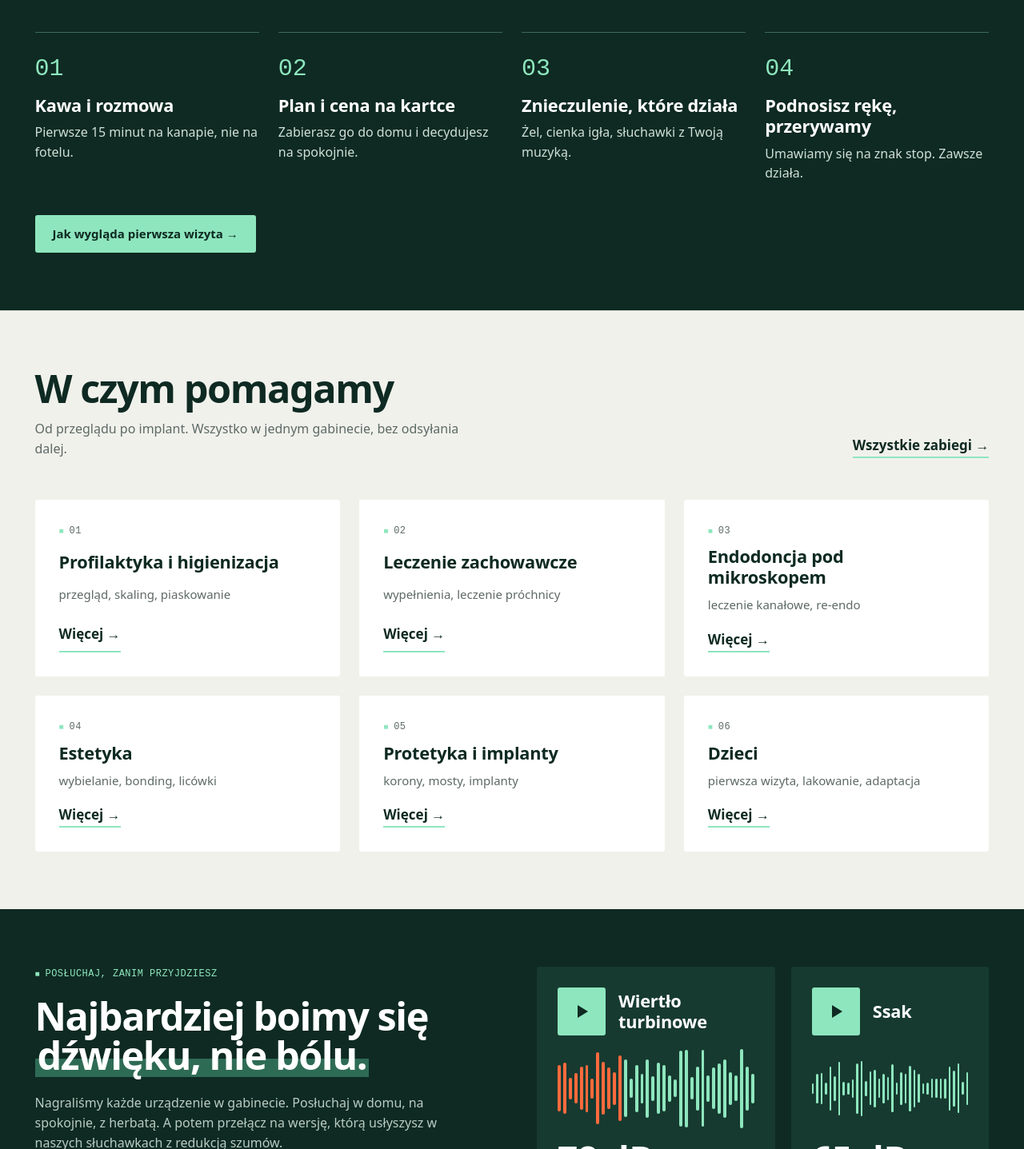
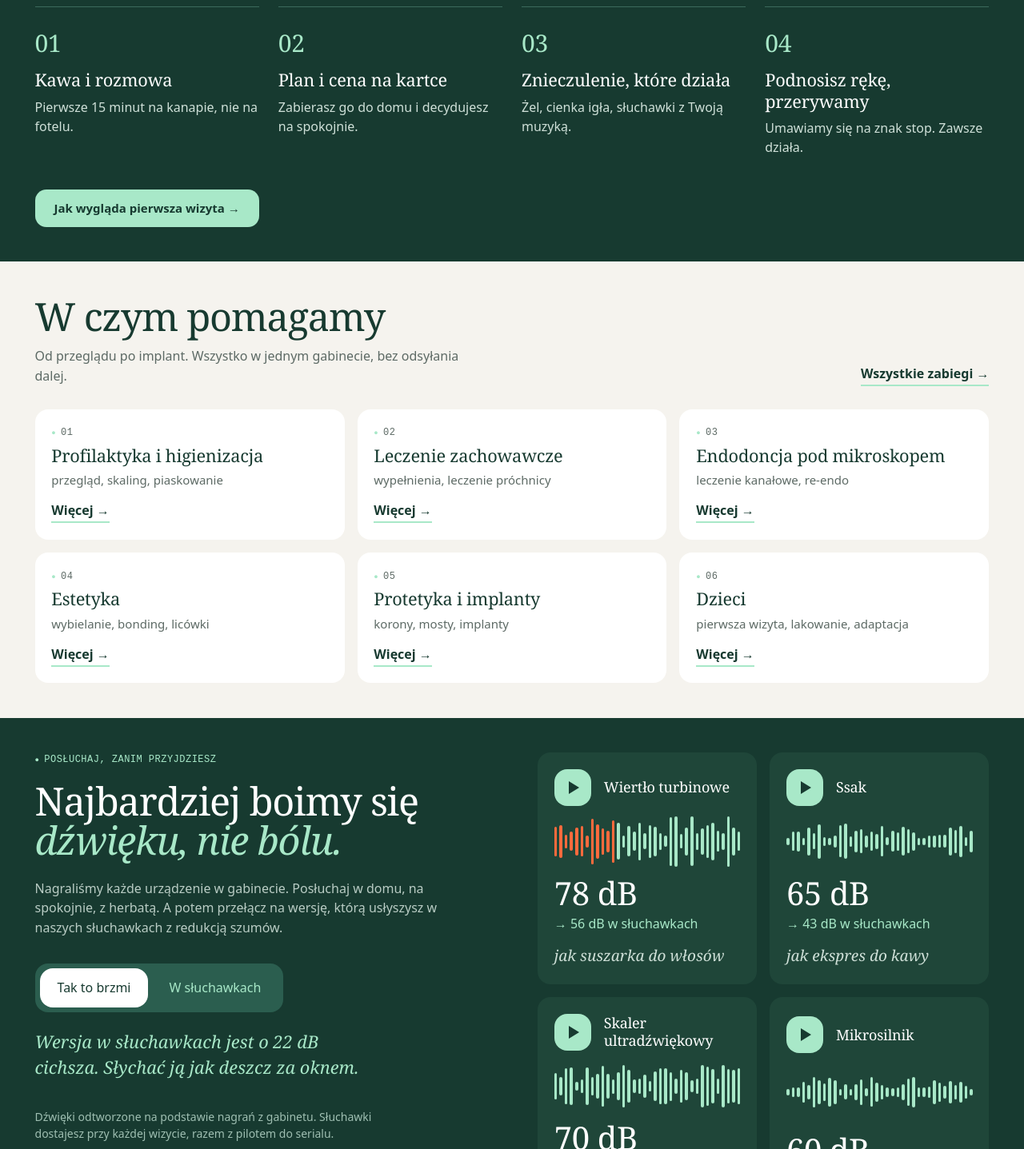
Before and after one commit to thepeerscollective/mieta, a Next.js app: page /mieta/ in a window 1280 px wide. Shown: the part 1353-2790 px from the top of the page at 80% size. Built offline with nearby package versions, Linux system fonts and the light colour scheme.

Commit message:
Fit every section to short laptop screens; softer mixed serif direction, new clinic gallery
Co-Authored-By: Claude Opus 5.5 <noreply@anthropic.com>
Claude-Session: https://claude.ai/code/session_01WbtRzhgL5VXSv96dk2bG6E

```diff
--- a/app/globals.css
+++ b/app/globals.css
@@ -1,6 +1,6 @@
 :root{
-  --bg:#F1F1EC; --paper:#FFFFFF; --ink:#0E2A22; --green:#0E2A22; --green-2:#163A30; --mint:#8EE6BE; --mint-l:#E3F4EA; --peach:#FF6A3D;
-  --grey:#5D6A65; --white:#FFFFFF; --line:#CFD4CE; --r:3px; --navh:64px;
+  --bg:#F5F3EE; --paper:#FFFFFF; --ink:#173A30; --green:#173A30; --green-2:#1F4639; --mint:#A8E8C8; --mint-l:#E6F4EC; --peach:#FF6A3D;
+  --grey:#5D6A65; --white:#FFFFFF; --line:#DCDDD5; --r:16px; --navh:64px;
   --sans:'Schibsted Grotesk Variable',system-ui,sans-serif; --serif:var(--sans); --mono:'JetBrains Mono Variable',ui-monospace,monospace;
   --pad:clamp(20px,3.4vw,48px); --max:1440px;
 }
@@ -17,25 +17,25 @@ button{cursor:pointer;background:none;border:0}
 .skip:focus{left:16px}
 
 .wrap{max-width:var(--max);margin:0 auto;padding:0 var(--pad)}
-.sec{padding:clamp(56px,7vw,104px) 0;border-top:1px solid var(--line)}
+.sec{padding:clamp(56px,7vw,104px) 0}
 .dark{background:var(--ink);color:var(--white);border-top:0}
 .soft{background:var(--mint-l)}
 
 /* type */
 .k{font-family:var(--mono);font-weight:500;font-size:12px;letter-spacing:.04em;text-transform:uppercase;color:var(--grey)}
-.k::before{content:"■ ";color:var(--mint);font-size:10px}
+.k::before{content:"● ";color:var(--mint);font-size:9px}
 .dark .k{color:var(--mint)}
-h1,.h1{font-weight:600;font-size:clamp(40px,min(5.4vw,9.6vh),92px);line-height:.98;letter-spacing:-.035em}
-h2,.h2{font-weight:600;font-size:clamp(32px,3.8vw,58px);line-height:1;letter-spacing:-.03em}
+h1,.h1{font-weight:500;font-size:clamp(40px,min(5.4vw,9.6vh),92px);line-height:.98;letter-spacing:-.035em}
+h2,.h2{font-weight:500;font-size:clamp(32px,3.8vw,58px);line-height:1;letter-spacing:-.03em}
 h3,.h3{font-weight:600;font-size:clamp(20px,1.7vw,24px);line-height:1.2;letter-spacing:-.01em}
-em,.it{font-style:normal;background:linear-gradient(transparent 58%,var(--mint) 58%,var(--mint) 92%,transparent 92%);padding:0 .06em;box-decoration-break:clone;-webkit-box-decoration-break:clone}
+em,.it{font-style:normal;background:linear-gradient(transparent 60%,var(--mint) 60%,var(--mint) 90%,transparent 90%);border-radius:4px;padding:0 .06em;box-decoration-break:clone;-webkit-box-decoration-break:clone}
 .dark em{color:var(--white);background:linear-gradient(transparent 58%,#2E6B55 58%,#2E6B55 92%,transparent 92%)}
 .lead{font-size:clamp(16px,1.25vw,19px);line-height:1.55;color:var(--grey);max-width:540px}
 .dark .lead{color:#B9CCC4}
 .k+h1,.k+h2{margin-top:18px}
 
 /* buttons */
-.btn{display:inline-flex;align-items:center;gap:12px;padding:16px 22px;border-radius:var(--r);font-weight:600;font-size:15px;line-height:1;transition:background .15s,color .15s;white-space:nowrap}
+.btn{display:inline-flex;align-items:center;gap:12px;padding:16px 24px;border-radius:14px;font-weight:600;font-size:15px;line-height:1;transition:background .15s,color .15s;white-space:nowrap}
 .btn::after{content:"→";font-family:var(--mono);font-weight:400}
 .nav .btn::after{content:none}
 .b-green{background:var(--ink);color:var(--white)}
@@ -54,7 +54,7 @@ em,.it{font-style:normal;background:linear-gradient(transparent 58%,var(--mint)
 .nav .wrap{display:flex;align-items:center;justify-content:space-between;height:var(--navh)}
 .logo{display:flex;align-items:baseline;gap:12px;line-height:1}
 .logo b{font-weight:700;font-size:26px;letter-spacing:-.04em}
-.logo b::after{content:"";display:inline-block;width:.32em;height:.32em;background:var(--mint);margin-left:3px}
+.logo b::after{content:"";display:inline-block;width:.3em;height:.3em;border-radius:50%;background:var(--mint);margin-left:3px}
 .logo span{font-family:var(--mono);font-size:11px;color:var(--grey);text-transform:uppercase}
 .nav ul{display:flex;gap:30px;list-style:none}
 .nav ul a{font-weight:500;font-size:15px;padding:6px 0;position:relative}
@@ -107,10 +107,10 @@ main>section:first-child{padding-top:clamp(28px,4vh,48px);border-top:0}
 .facts div:last-child{border:0}
 .facts dt{font-family:var(--mono);font-size:11px;text-transform:uppercase;color:var(--grey)}
 .facts dd{font-weight:600;font-size:18px;margin-top:2px}
-.slot{position:absolute;left:0;right:0;bottom:0;background:var(--ink);color:var(--white);padding:14px 18px;display:flex;align-items:center;gap:18px;flex-wrap:wrap;border-radius:0 0 var(--r) var(--r)}
+.slot{position:absolute;left:14px;right:14px;bottom:14px;border-radius:12px!important;background:var(--ink);color:var(--white);padding:14px 20px;display:flex;align-items:center;gap:18px;flex-wrap:wrap;border-radius:0 0 var(--r) var(--r)}
 .slot .k{color:var(--mint);margin:0}.slot .k::before{content:none}
-.slot .dot{display:inline-block;width:8px;height:8px;background:var(--mint);margin-right:8px;animation:pulse 1.4s steps(2) infinite}
-@keyframes pulse{50%{opacity:0}}
+.slot .dot{display:inline-block;width:8px;height:8px;border-radius:50%;background:var(--mint);margin-right:8px;animation:pulse 2s ease-in-out infinite}
+@keyframes pulse{50%{opacity:.3}}
 .slot b{font-weight:600;font-size:18px}
 .slot p{color:#B9CCC4;font-size:13px;flex:1}
 .slot .link{color:var(--mint)}
@@ -130,7 +130,7 @@ main>section:first-child{padding-top:clamp(28px,4vh,48px);border-top:0}
 .treat a{background:var(--white);border-radius:var(--r);padding:30px;display:grid;gap:10px;transition:transform .25s,box-shadow .25s}
 .treat a:hover{box-shadow:inset 0 0 0 1.5px var(--ink)}
 .treat p{color:var(--grey);font-size:15px}
-.price-list li{list-style:none;display:flex;justify-content:space-between;align-items:baseline;gap:24px;padding:18px 0;border-bottom:1px solid var(--line)}
+.price-list li{list-style:none;display:flex;justify-content:space-between;align-items:baseline;gap:24px;padding:clamp(10px,2.00vh,18px) 0;border-bottom:1px solid var(--line)}
 .price-list b{font-weight:600;font-size:26px;white-space:nowrap}
 .price-list small{display:block;color:var(--grey);font-size:14px}
 .person h3{margin-top:22px}
@@ -178,7 +178,7 @@ main>section:first-child{padding-top:clamp(28px,4vh,48px);border-top:0}
 .rights .p{font-family:var(--mono);font-size:30px;color:var(--grey)}
 .rights h3{margin:10px 0 8px}
 .rights p{color:var(--grey)}
-.faq details{border-top:1px solid var(--line);padding:24px 0}
+.faq details{border-top:1px solid var(--line);padding:clamp(10px,2.67vh,24px) 0}
 .dark .faq details{border-color:#3B6A5C}
 .faq summary{list-style:none;cursor:pointer;display:flex;justify-content:space-between;gap:24px;font-weight:600;font-size:22px}
 .faq summary::after{content:"+";font-family:var(--sans);font-size:28px;line-height:1;transition:transform .25s}
@@ -187,7 +187,7 @@ main>section:first-child{padding-top:clamp(28px,4vh,48px);border-top:0}
 .dark .faq details p{color:#CFE0D8}
 
 /* steps (treatment page) */
-.steps li{list-style:none;display:grid;grid-template-columns:80px 1fr 1.4fr;gap:24px;padding:30px 0;border-top:1px solid #3B6A5C;align-items:baseline}
+.steps li{list-style:none;display:grid;grid-template-columns:80px 1fr 1.4fr;gap:24px;padding:clamp(10px,3.33vh,30px) 0;border-top:1px solid #3B6A5C;align-items:baseline}
 .steps .n{font-family:var(--mono);font-size:32px;color:var(--mint)}
 .steps p{color:#CFE0D8}
 
@@ -252,3 +252,58 @@ main>section:first-child{padding-top:clamp(28px,4vh,48px);border-top:0}
 /* motion: none on content - calm, everything is already there. Only a reading bar in the nav */
 .rv,.rv.in{opacity:1!important;transform:none!important;transition:none!important}
 .nav::after{content:"";position:absolute;left:0;bottom:-1px;height:3px;width:100%;background:var(--mint);transform:scaleX(var(--p,0));transform-origin:left}
+
+/* clinic gallery: one screen, no holes */
+.place{display:grid;grid-template-columns:1.25fr .75fr 1fr;grid-template-rows:1fr 1fr;grid-template-areas:"a b c" "a b d";gap:12px;height:min(calc(100svh - var(--navh) - 210px),680px);min-height:380px}
+.place figure{position:relative;min-height:0}
+.place .ph{height:100%;aspect-ratio:auto!important}
+.place figcaption{position:absolute;left:12px;bottom:12px;background:rgba(255,255,255,.92);color:var(--ink);padding:7px 12px;border-radius:999px;font-size:11px}
+.place figcaption::before{color:#3FB37F}
+@media (max-width:760px){.place{grid-template-columns:1fr 1fr;grid-template-areas:"a a" "b c" "d d";grid-template-rows:auto;height:auto}.place figure{height:220px}.place figure:first-child{height:260px}}
+
+/* mix: editorial serif for display + grotesk body + mono labels */
+:root{--display:'Fraunces Variable',Georgia,serif}
+h1,.h1,h2,.h2{font-family:var(--display);font-weight:350;letter-spacing:-.025em;font-variation-settings:"SOFT" 30,"WONK" 0}
+h1,.h1{line-height:1.02}
+h3,.h3{font-family:var(--display);font-weight:450;letter-spacing:-.01em}
+em,.it{font-family:var(--display);font-style:italic;font-weight:300;background:none;padding:0;color:#2E7A5C;font-variation-settings:"SOFT" 60}
+em::after{content:none}
+h1 em{position:relative;white-space:nowrap}
+h1 em::before{content:"";position:absolute;left:0;right:.1em;bottom:.02em;height:.09em;background:var(--mint);border-radius:9px;z-index:-1}
+.dark em{color:var(--mint);background:none}
+.logo b{font-family:var(--display);font-style:italic;font-weight:400;font-size:30px;letter-spacing:-.02em}
+.facts dd,.slot b,.price-list b,.day b,.db b,.journey .n,.steps .n,.rights .p{font-family:var(--display);font-weight:400;letter-spacing:-.01em}
+.faq summary{font-family:var(--display);font-weight:400}
+.quote{font-family:var(--display);font-style:italic;font-weight:300}
+
+/* fit kit: every section sized to the viewport height */
+:root{--navH:65px;--avail:calc(100svh - var(--navH))}
+.sec{padding:clamp(32px,6.5vh,88px) 0}
+h2,.h2{font-size:clamp(28px,min(3.8vw,7.4vh),58px)}
+.head{margin-bottom:clamp(18px,3.6vh,48px)}
+.sec .ph{max-height:calc(var(--avail) - 2*clamp(32px,6.5vh,88px))}
+.sec .head~* .ph,.sec h2~* .ph{max-height:calc(var(--avail) - 2*clamp(32px,6.5vh,88px) - clamp(110px,22vh,190px))}
+.sec .ph img{height:100%}
+@media (max-height:820px) and (min-width:761px){
+  body{font-size:16px}
+  .lead{font-size:16px}
+}
+.sec h2~.ph,.sec h2~.rv>.ph,.sec .head~.ph,.sec .head~.rv>.ph,.sec .k~.ph{max-height:calc(var(--avail) - 2*clamp(32px,6.5vh,88px) - clamp(110px,22vh,190px))}
+.sec .ph{width:100%}
+@media (max-height:820px) and (min-width:761px){.sec{padding:clamp(28px,5.4vh,88px) 0}}
+.wave{height:clamp(40px,8vh,100px)}
+.sound{padding:clamp(14px,2.6vh,26px);gap:clamp(8px,1.6vh,16px)}
+.play{width:46px;height:46px}
+.db b{font-size:clamp(28px,5vh,44px)}
+.steps li{padding:clamp(12px,2.6vh,30px) 0}
+.rights div,.mins div{padding:clamp(16px,3vh,30px)}
+.place{height:min(calc(var(--avail) - 190px),680px)}
+.sec .wrap:not(.g2)>*+* .ph,.sec .wrap:not(.g2)>*+*>.ph{max-height:calc(var(--avail) - 2*clamp(28px,5.4vh,88px) - clamp(100px,20vh,180px))}
+.treat{gap:clamp(10px,2vh,24px)}
+.treat a{padding:clamp(14px,2.6vh,30px);gap:6px}
+.sounds{gap:clamp(10px,2vh,20px)}
+.sound header h3{font-size:18px}
+.sound p.db~*,.sound .it{font-size:14px}
+.map svg{max-height:calc(var(--avail) - 180px);width:auto;max-width:100%;margin:0 auto}
+@media (max-height:700px) and (min-width:761px){.fine{display:none}}
+.slot .k{white-space:nowrap}.slot{bottom:14px}.hero-img .ph{height:100%}
--- a/app/kontakt/page.tsx
+++ b/app/kontakt/page.tsx
@@ -10,7 +10,7 @@ export default function Contact() {
     <>
       <section className="hero"><div className="wrap">
         <p className="k rv in">Kontakt</p><h1 className="rv in">Wpadnij,<br /><em>zadzwoń, napisz.</em></h1>
-        <div className="g3 rv in" style={{ marginTop: 56 }}>
+        <div className="g3 rv in" style={{ marginTop: 'clamp(10px,6.22vh,56px)' }}>
           {[['Telefon', PHONE, 'odbieramy pon–pt 8–20', `tel:${PHONE.replace(/\s/g, '')}`], ['Adres', 'ul. Limanowskiego 12', 'Kraków Podgórze, parter, bez schodów', 'https://maps.google.com/?q=Limanowskiego+12+Krak%C3%B3w'], ['E-mail', MAIL, 'odpisujemy w ciągu 2 godzin', `mailto:${MAIL}`]].map(([k, v, s, h]) => (
             <a key={k} href={h} style={{ borderTop: '1px solid var(--line)', paddingTop: 20 }}><p className="k">{k}</p><p className="h3" style={{ margin: '8px 0' }}>{v}</p><p style={{ color: 'var(--grey)' }}>{s}</p></a>
           ))}
@@ -24,10 +24,10 @@ export default function Contact() {
             <rect x="0" y="250" width="640" height="34" fill="#CFE8DC" /><text x="24" y="272" fontFamily="DM Sans Variable, sans-serif" fontSize="13" fill="#1F4D3F">ul. Limanowskiego</text>
             <circle cx="330" cy="228" r="28" fill="#1F4D3F" /><text x="330" y="236" textAnchor="middle" fontFamily="Fraunces Variable, serif" fontStyle="italic" fontSize="24" fill="#fff">m</text>
           </svg></div>
-          <ul className="price-list" style={{ marginTop: 24 }}>{[['Tramwaj', '3, 6, 24 · przystanek Limanowskiego, 2 min pieszo'], ['Samochód', '3 miejsca dla pacjentów na podwórzu'], ['Rower', 'stojak przed wejściem'], ['Wózek', 'wejście z poziomu chodnika, łazienka dostosowana']].map(([a, b]) => <li key={a}><span><b style={{ fontFamily: 'var(--sans)', fontSize: 16, fontWeight: 600 }}>{a}</b><small>{b}</small></span></li>)}</ul>
+          <ul className="price-list" style={{ marginTop: 'clamp(10px,2.67vh,24px)' }}>{[['Tramwaj', '3, 6, 24 · przystanek Limanowskiego, 2 min pieszo'], ['Samochód', '3 miejsca dla pacjentów na podwórzu'], ['Rower', 'stojak przed wejściem'], ['Wózek', 'wejście z poziomu chodnika, łazienka dostosowana']].map(([a, b]) => <li key={a}><span><b style={{ fontFamily: 'var(--sans)', fontSize: 16, fontWeight: 600 }}>{a}</b><small>{b}</small></span></li>)}</ul>
         </div>
         <div className="rv"><Img n="k01" alt="Wejście do gabinetu od ulicy, zielone drzwi" ratio="4/3" />
-          <ul className="price-list" style={{ marginTop: 24 }}>{[['poniedziałek – piątek', '8:00 – 20:00'], ['sobota', '9:00 – 14:00'], ['niedziela', 'nieczynne'], ['nagły ból zęba', 'tego samego dnia']].map(([a, b]) => <li key={a}><span>{a}</span><b style={{ fontSize: 20 }}>{b}</b></li>)}</ul></div>
+          <ul className="price-list" style={{ marginTop: 'clamp(10px,2.67vh,24px)' }}>{[['poniedziałek – piątek', '8:00 – 20:00'], ['sobota', '9:00 – 14:00'], ['niedziela', 'nieczynne'], ['nagły ból zęba', 'tego samego dnia']].map(([a, b]) => <li key={a}><span>{a}</span><b style={{ fontSize: 20 }}>{b}</b></li>)}</ul></div>
       </div></section>
       <section className="sec dark"><div className="wrap g2" style={{ alignItems: 'start' }}>
         <div className="rv"><h2>Wolisz napisać?</h2><p className="lead" style={{ marginTop: 14 }}>Odpiszemy w 2 godziny w dni robocze.</p></div>
--- a/app/layout.tsx
+++ b/app/layout.tsx
@@ -1,4 +1,6 @@
 import type { Metadata, Viewport } from 'next';
+import '@fontsource-variable/fraunces/full.css';
+import '@fontsource-variable/fraunces/full-italic.css';
 import '@fontsource-variable/schibsted-grotesk/index.css';
 import '@fontsource-variable/jetbrains-mono/index.css';
 import './globals.css';
@@ -12,7 +14,7 @@ export const metadata: Metadata = {
   icons: { icon: `${BASE}/favicon.svg` },
   openGraph: { title: 'Mięta · stomatologia, Kraków Podgórze', description: 'Dentysta, do którego nie trzeba się zbierać.', images: [`${BASE}/img/m01.webp`] },
 };
-export const viewport: Viewport = { themeColor: '#F1F1EC', width: 'device-width', initialScale: 1 };
+export const viewport: Viewport = { themeColor: '#F5F3EE', width: 'device-width', initialScale: 1 };
 
 export default function RootLayout({ children }: { children: React.ReactNode }) {
   return (
--- a/app/leczenie/kanalowe/page.tsx
+++ b/app/leczenie/kanalowe/page.tsx
@@ -23,7 +23,7 @@ export default function RootCanal() {
       </div></section>
 
       <section className="sec dark"><div className="wrap">
-        <h2 className="rv" style={{ marginBottom: 32 }}>Jak to wygląda, krok po kroku.</h2>
+        <h2 className="rv" style={{ marginBottom: 'clamp(10px,3.56vh,32px)' }}>Jak to wygląda, krok po kroku.</h2>
         <ol className="steps rv">
           {[['Znieczulenie', 'Żel, potem cienka igła. Czekamy, aż ząb jest zupełnie „cichy”.'], ['Koferdam', 'Cienka gumowa osłona izoluje ząb. Nic nie spływa do gardła.'], ['Oczyszczenie kanałów', 'Pod mikroskopem, mechanicznie i płukaniem. To najdłuższa część.'], ['Wypełnienie', 'Kanały zamykamy na ciepło. Ząb dostaje szczelną odbudowę.'], ['Kontrola', 'Zdjęcie RTG po leczeniu i kontrola po 6 i 12 miesiącach.']].map(([h, p], i) => (
             <li key={h}><span className="n">0{i + 1}</span><h3>{h}</h3><p>{p}</p></li>
--- a/app/leczenie/page.tsx
+++ b/app/leczenie/page.tsx
@@ -20,7 +20,7 @@ export default function Treatments() {
               <span className="h2" style={{ color: 'var(--mint)' }}>{t.n}</span>
               <h2 style={{ margin: '8px 0 24px' }}>{t.title}</h2>
               <ul className="price-list">{t.items.map(x => <li key={x}><span>{x}</span></li>)}</ul>
-              <div className="row" style={{ marginTop: 28 }}>
+              <div className="row" style={{ marginTop: 'clamp(10px,3.11vh,28px)' }}>
                 <b className="h3">{t.from}</b>
                 <a className="btn b-green" href={href(t.slug === 'kanalowe' ? '/leczenie/kanalowe/' : '/cennik/')}>Szczegóły i ceny →</a>
               </div>
--- a/app/rezerwacja/page.tsx
+++ b/app/rezerwacja/page.tsx
@@ -7,7 +7,7 @@ export default function Book() {
   return (
     <section className="hero"><div className="wrap">
       <p className="k rv in">Umów wizytę · 3 kroki · ok. 1 minuta</p>
-      <h1 className="rv in" style={{ marginBottom: 40 }}>Wybierz, co Ci<br /><em>najbardziej pasuje.</em></h1>
+      <h1 className="rv in" style={{ marginBottom: 'clamp(10px,4.44vh,40px)' }}>Wybierz, co Ci<br /><em>najbardziej pasuje.</em></h1>
       <Booking />
     </div></section>
   );
--- a/app/zespol/page.tsx
+++ b/app/zespol/page.tsx
@@ -10,7 +10,7 @@ export default function Team() {
     <>
       <section className="hero"><div className="wrap">
         <p className="k rv in">Zespół</p><h1 className="rv in">Ludzie, którzy<br /><em>nie mówią „proszę szerzej”.</em></h1>
-        <p className="lead rv in" style={{ marginTop: 24 }}>Sześć osób, jeden gabinet. Każdy lekarz ma swoją specjalizację, ale pacjent ma jednego opiekuna od pierwszej rozmowy do końca leczenia.</p>
+        <p className="lead rv in" style={{ marginTop: 'clamp(10px,2.67vh,24px)' }}>Sześć osób, jeden gabinet. Każdy lekarz ma swoją specjalizację, ale pacjent ma jednego opiekuna od pierwszej rozmowy do końca leczenia.</p>
       </div></section>
       <section style={{ paddingBottom: 'clamp(72px,9vw,128px)' }}><div className="wrap g3" style={{ rowGap: 64 }}>
         {TEAM.map(d => (
--- a/components/Listen.tsx
+++ b/components/Listen.tsx
@@ -71,8 +71,8 @@ export default function Listen() {
           <button aria-pressed={!quiet} onClick={() => setQuiet(false)}>Tak to brzmi</button>
           <button aria-pressed={quiet} onClick={() => setQuiet(true)}>W słuchawkach</button>
         </div>
-        <p className="quote" style={{ color: 'var(--mint)', marginTop: 24, maxWidth: 440 }}>Wersja w słuchawkach jest o 22 dB cichsza. Słychać ją jak deszcz za oknem.</p>
-        <p style={{ color: '#9FBFB2', fontSize: 14, marginTop: 40, maxWidth: 440 }}>Dźwięki odtworzone na podstawie nagrań z gabinetu. Słuchawki dostajesz przy każdej wizycie, razem z pilotem do serialu.</p>
+        <p className="quote" style={{ color: 'var(--mint)', marginTop: 'clamp(10px,2.67vh,24px)', maxWidth: 440 }}>Wersja w słuchawkach jest o 22 dB cichsza. Słychać ją jak deszcz za oknem.</p>
+        <p className="fine" style={{ color: '#9FBFB2', fontSize: 14, marginTop: 'clamp(10px,4.44vh,40px)', maxWidth: 440 }}>Dźwięki odtworzone na podstawie nagrań z gabinetu. Słuchawki dostajesz przy każdej wizycie, razem z pilotem do serialu.</p>
       </div>
       <div className="sounds rv">
         {SOUNDS.map((s, i) => (
--- a/package.json
+++ b/package.json
@@ -7,6 +7,7 @@
     "build": "next build"
   },
   "dependencies": {
+    "@fontsource-variable/fraunces": "^5.3.0",
     "@fontsource-variable/jetbrains-mono": "^5.3.0",
     "@fontsource-variable/schibsted-grotesk": "^5.3.0",
     "next": "15.5.28",
```
Also changed, not shown: app/page.tsx (+7 -10 lines), app/pierwsza-wizyta/page.tsx (+5 -5 lines), 1 other file (tests, documents, lock files or other folders).
